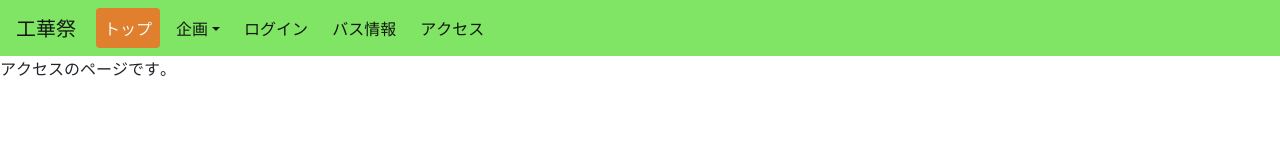
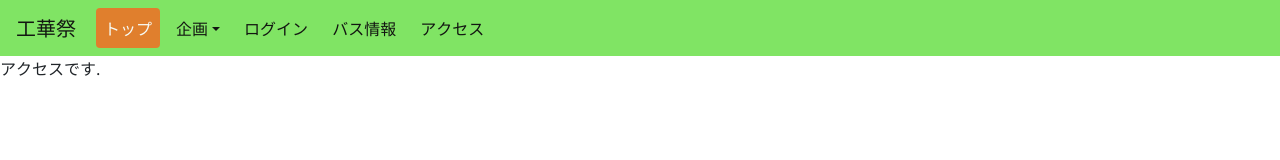
Before and after one commit to gKokasai/23rd.kokasai.com, a React app: page /access in a window 1280 px wide. Shown: the top 160 px of the page. Built offline with nearby package versions, Linux system fonts and the light colour scheme.

Commit message:
update: atomsのコンポーネントを使用するようにした

```diff
--- a/src/components/pages/Access.tsx
+++ b/src/components/pages/Access.tsx
@@ -1,8 +1,7 @@
-import React, { FC } from 'react';
+import React, { FC } from "react";
+import Text from "../atoms/Text";
 
 const Access: FC = (): JSX.Element => (
-  <>
-    <div>アクセスのページです。</div>
-  </>
+  <Text className="access">アクセスです.</Text>
 );
 export default Access;
--- a/src/components/pages/BusInfo.tsx
+++ b/src/components/pages/BusInfo.tsx
@@ -1,8 +1,5 @@
-import React, { FC } from 'react';
+import React, { FC } from "react";
+import Text from "../atoms/Text";
 
-const Businfo: FC = () => (
-  <>
-    <div>バス情報のページです。</div>
-  </>
-);
+const Businfo: FC = () => <Text className="busInfo">バス情報です.</Text>;
 export default Businfo;
--- a/src/components/pages/Home.tsx
+++ b/src/components/pages/Home.tsx
@@ -1,9 +1,6 @@
-import React, { FC } from 'react';
+import React, { FC } from "react";
+import Text from "../atoms/Text";
 
-const Home: FC = () => (
-  <>
-    <div>Homeです</div>
-  </>
-);
+const Home: FC = () => <Text className="home">Homeです.</Text>;
 
 export default Home;
--- a/src/components/pages/Project.tsx
+++ b/src/components/pages/Project.tsx
@@ -1,9 +1,6 @@
-import React, { FC } from 'react';
+import React, { FC } from "react";
+import Text from "../atoms/Text";
 
-const Project: FC = () => (
-  <>
-    <div>企画です</div>
-  </>
-);
+const Project: FC = () => <Text className="project">企画です。</Text>;
 
 export default Project;
```
